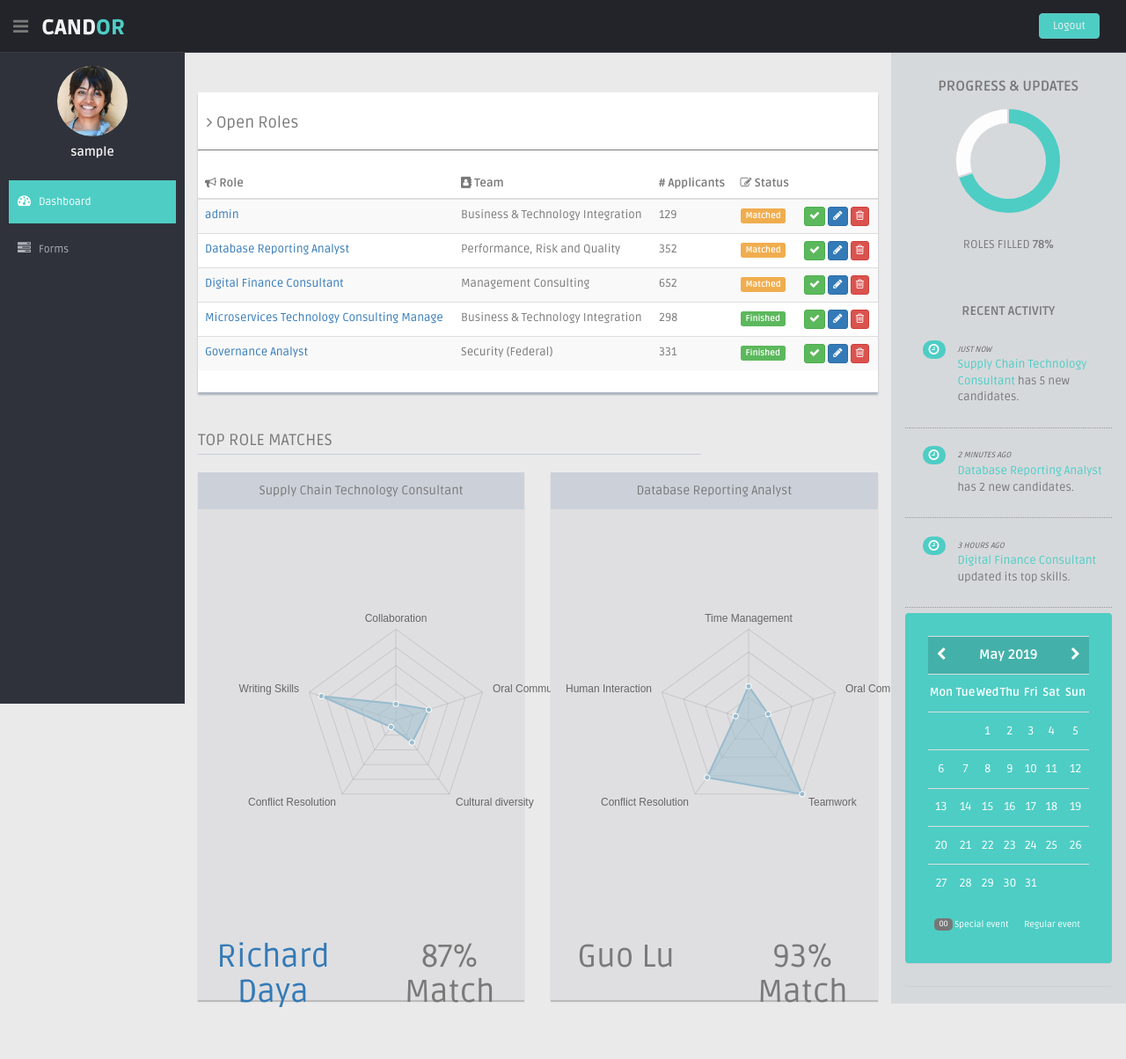
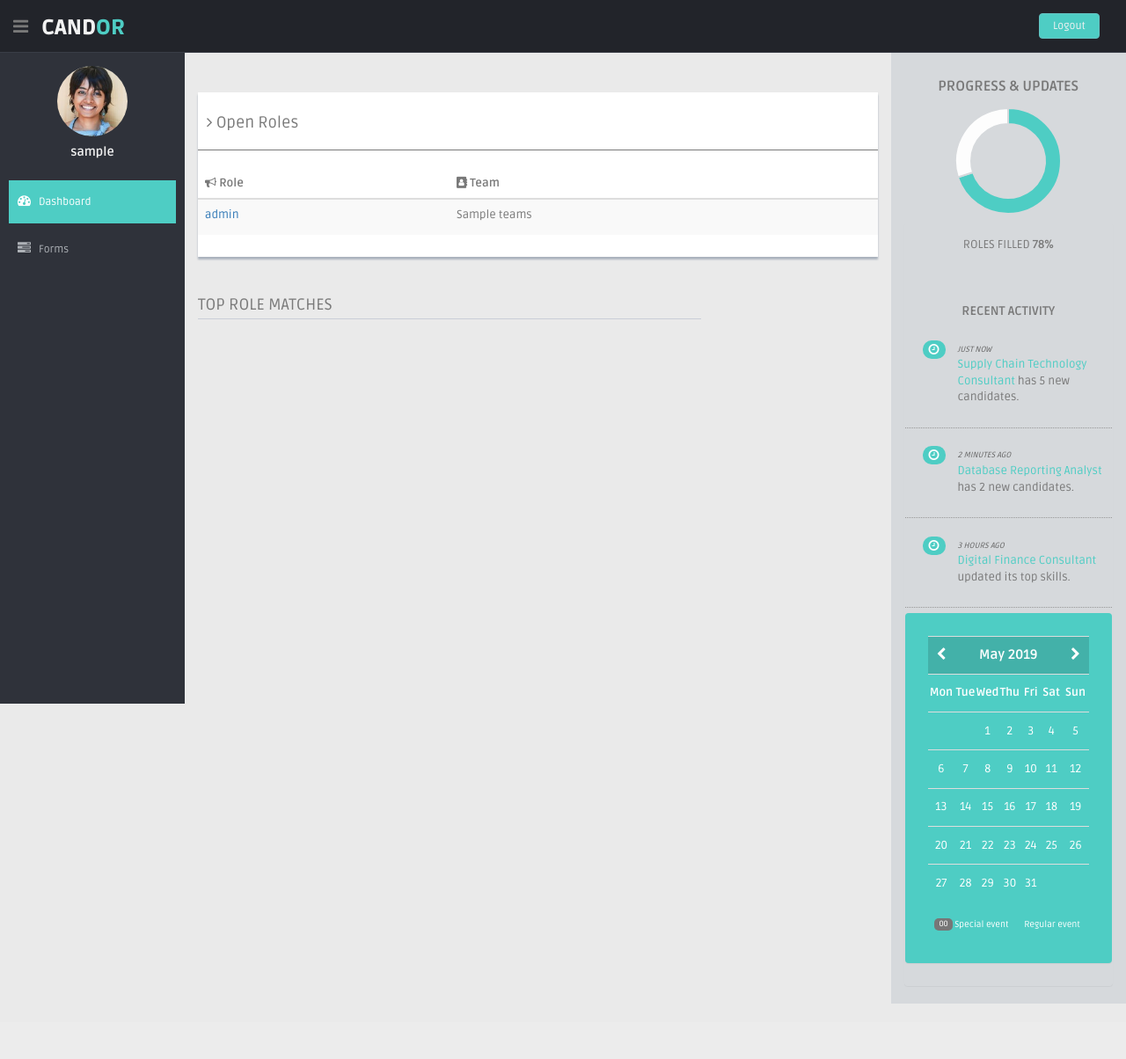
Before and after one commit to cjmoncaliano/tALLy, a Flask app: template tally/templates/index.html in a window 1280 px wide. Shown: the whole page at 88% size. After the commit the page ends 1141 px from the top, so only its background shows below. Run offline with Flask 2, Linux system fonts and the light colour scheme; the visitor is signed in with stand-in values (Sample User, id 1); the template is opened without the code that fills it: most values are stand-ins (such as "Sample title", 1, 10 or a date in 2020); parts of the project's set-up code (start-up, migrations or seed data) failed here and were passed over; some libraries are stand-ins or nearby versions.

Commit message:
Recruiter matching (#9)
* Updating the dashboard to be dynamic

* Got dynamic jobs loading working

* recruiter_matching

* Fixing a filtering issue withe matching phase.

```diff
--- a/tally/static/js/dashboard_roles.js
+++ b/tally/static/js/dashboard_roles.js
@@ -2,13 +2,10 @@ function add_role() {
   var table = document.getElementById("dashboard_table").getElementsByTagName('tbody')[0];
   var row = table.insertRow(table.rows.length);
 
+  console.log(table)
   var cell1 = row.insertCell(0);
   var newText = document.createTextNode(user_info.open_roles[1].role);
   cell1.appendChild(newText);
-
-  //var cell2 = row.insertCell(1);
-  //cell1.innerHTML = user_info.open_roles[1].role};
-  //cell2.innerHTML = "NEW CELL2";
 }
 
 add_role()
--- a/tally/templates/index.html
+++ b/tally/templates/index.html
@@ -93,80 +93,9 @@
                       <tr>
                         <th><i class="fa fa-bullhorn"></i> Role </th>
                         <th class="hidden-phone"><i class="fa fa-address-book"></i> Team </th>
-                        <th><i></i> # Applicants </th>
-                        <th><i class=" fa fa-edit"></i> Status</th>
-                        <th></th>
                       </tr>
                     </thead>
                     <tbody>
-                      <tr>
-                        <td>
-                          <!-- <p>Supply Chain Technology Consultant</p> -->
-                          <a href="basic_table.html#"> {{ user_info.open_roles[1].role}} </a>
-                        </td>
-                        <td class="hidden-phone">Business & Technology Integration</td>
-                        <td> 129 </td>
-                        <td><span class="label label-warning label-mini">Matched</span></td>
-                        <td>
-                          <button class="btn btn-success btn-xs"><i class="fa fa-check"></i></button>
-                          <button class="btn btn-primary btn-xs"><i class="fa fa-pencil"></i></button>
-                          <button class="btn btn-danger btn-xs"><i class="fa fa-trash-o "></i></button>
-                        </td>
-                      </tr>
-                      <tr>
-                        <td>
-                          <a href="basic_table.html#">Database Reporting Analyst</a>
-                        </td>
-                        <td class="hidden-phone"> Performance, Risk and Quality </td>
-                        <td> 352 </td>
-                        <td><span class="label label-warning label-mini">Matched</span></td>
-                        <td>
-                          <button class="btn btn-success btn-xs"><i class="fa fa-check"></i></button>
-                          <button class="btn btn-primary btn-xs"><i class="fa fa-pencil"></i></button>
-                          <button class="btn btn-danger btn-xs"><i class="fa fa-trash-o "></i></button>
-                        </td>
-                      </tr>
-                      <tr>
-                        <td>
-                          <a href="basic_table.html#">
-                            Digital Finance Consultant
-                            </a>
-                        </td>
-                        <td class="hidden-phone"> Management Consulting</td>
-                        <td> 652 </td>
-                        <td><span class="label label-warning label-mini">Matched</span></td>
-                        <td>
-                          <button class="btn btn-success btn-xs"><i class="fa fa-check"></i></button>
-                          <button class="btn btn-primary btn-xs"><i class="fa fa-pencil"></i></button>
-                          <button class="btn btn-danger btn-xs"><i class="fa fa-trash-o "></i></button>
-                        </td>
-                      </tr>
-                      <tr>
-                        <td>
-                          <a href="basic_table.html#">Microservices Technology Consulting Manage</a>
-                        </td>
-                        <td class="hidden-phone">Business & Technology Integration</td>
-                        <td>298</td>
-                        <td><span class="label label-success label-mini">Finished</span></td>
-                        <td>
-                          <button class="btn btn-success btn-xs"><i class="fa fa-check"></i></button>
-                          <button class="btn btn-primary btn-xs"><i class="fa fa-pencil"></i></button>
-                          <button class="btn btn-danger btn-xs"><i class="fa fa-trash-o "></i></button>
-                        </td>
-                      </tr>
-                      <tr>
-                        <td>
-                          <a href="basic_table.html#">Governance Analyst</a>
-                        </td>
-                        <td class="hidden-phone">Security (Federal)</td>
-                        <td> 331 </td>
-                        <td><span class="label label-success label-mini">Finished</span></td>
-                        <td>
-                          <button class="btn btn-success btn-xs"><i class="fa fa-check"></i></button>
-                          <button class="btn btn-primary btn-xs"><i class="fa fa-pencil"></i></button>
-                          <button class="btn btn-danger btn-xs"><i class="fa fa-trash-o "></i></button>
-                        </td>
-                      </tr>
                     </tbody>
                   </table>
                 </div>
@@ -183,54 +112,10 @@
                 </div>
               </div>
               <!-- SERVER STATUS PANELS -->
-              <div class="col-md-6 mb" >
-                <div class="grey-panel pn" style="height:600px">
-                  <div class="grey-header">
-                    <h5>Supply Chain Technology Consultant</h5>
-                  </div>
-                    <canvas id="radar" height = "450px" width = "450px"></canvas>
-                    <div class="row">
-                      <div class="col-sm-6 col-xs-6">
-                        <a href="profile"> <h1> Richard Daya </h1> </a>
-                      </div>
-                      <div class="col-sm-6 col-xs-6">
-                        <h1>87% Match </h1>
-                      </div>
-                    </div>
-                  </div>
-                <!-- /grey-panel -->
+              <div class="col-md-6 mb" id="chart-0">
               </div>
               <!-- /col-md-4-->
-              <div class="col-md-6 mb" >
-                <div class="grey-panel pn" style="height:600px">
-                  <div class="grey-header">
-                    <h5>  Database Reporting Analyst</h5>
-                  </div>
-                  <canvas id="radar2" height="450px" width="450px"></canvas>
-                  <script>
-                    var doughnutData = [{
-                        value: 60,
-                        color: "#1c9ca7"
-                      },
-                      {
-                        value: 40,
-                        color: "#f68275"
-                      }
-                    ];
-                    var myDoughnut = new Chart(document.getElementById("serverstatus02").getContext("2d")).Doughnut(doughnutData);
-                  </script>
-                  <footer>
-                    <div class="row">
-                      <div class="col-sm-6 col-xs-6">
-                        <h1> Guo Lu </h1>
-                      </div>
-                      <div class="col-sm-6 col-xs-6">
-                        <h1>93% Match </h1>
-                      </div>
-                    </div>
-                  </footer>
-                </div>
-                <!--  /darkblue panel -->
+              <div class="col-md-6 mb" id="chart-1">
               </div>
               <!-- /col-md-4 -->
             </div>
@@ -385,6 +270,124 @@
       });
     });
 
+    function get_qualities() {
+      var input = '{{qualities}}'
+      console.log(input);
+
+      // Parsing out the different skills and then grabbing the top 5
+      var result = input.slice(1, -1).split("&#39;");
+      console.log(result)
+      var qualities_list = []
+      var indiv_qualities = []
+
+      for (ind in result) {
+        if (result[ind] == "], [" || result[ind] == "]") {
+          qualities_list.push(indiv_qualities)
+          indiv_qualities = []
+          continue
+        }
+        if (result[ind] != ", " && result[ind] != "[") {
+          indiv_qualities.push(result[ind]);
+        }
+      }
+
+      return qualities_list
+    }
+
+      function updateCharts(id) {
+        /**
+        console.log(id)
+        const queueUpdateResponse = await fetch("/find_top_matches/" + id, {method: "GET"});
+        console.log(queueUpdateResponse);
+
+        **/
+        $.get("/find_top_matches/" + id, function(data) {
+
+          qualities_list = get_qualities()
+          data = data.slice(1, -1)
+          var result = data.split("}, ");
+
+          var ids = []
+          var names = []
+          var traits = []
+          var scores = []
+
+          for (ind in result) {
+            // Getting the id and name
+            split_1 = result[ind].split("'types': [");
+            split_1[0] = split_1[0].slice(0, -3)
+            split_2 = split_1[0].slice(1, -1)
+            split_id_name = split_2.split("', '");
+
+            ids.push(split_id_name[0])
+            names.push(split_id_name[1])
+
+            split_3 = split_1[1].split("], 'scores': [")
+            split_4 = split_3[0].split(', ')
+
+            var indiv_traits= []
+            for (ind_2 in split_4) {
+              split_4[ind_2] = split_4[ind_2].slice(1, -1)
+                indiv_traits.push(split_4[ind_2])
+            }
+
+            split_3[1] = split_3[1].slice(0, -2)
+            split_5 = split_3[1].split(', ')
+
+            var indiv_scores= []
+
+            for (ind_3 in split_5) {
+                indiv_scores.push(parseFloat(split_5[ind_3]))
+            }
+
+                        // Find and remove qualities not in the specification for the role
+                        indiv_traits_2 = []
+                        indiv_scores_2 = []
+                        for (qual_ind in indiv_traits) {
+                          if (qualities_list[id].includes(indiv_traits[qual_ind])) {
+                            indiv_traits_2.push(indiv_traits[qual_ind])
+                            indiv_scores_2.push(indiv_scores[qual_ind])
+                          }
+                        }
+                        console.log(indiv_traits_2)
+                        console.log(indiv_scores_2)
+
+                        traits.push(indiv_traits_2)
+                        scores.push(indiv_scores_2)
+          }
+
+          for (ind in names) {
+            var chart_1 = document.getElementById("chart-" + ind);
+            var match_num = parseInt(ind)+1
+            chart_1.innerHTML =  '<div class="grey-panel pn" style="height:600px">' +
+                  '<div class="grey-header"><h5>' +
+                  '<h5>' + '#' + match_num + ' match' + '</h5></div>' +
+                  '<canvas id="radar-' + ind + '" height = "450px" width = "450px"></canvas>' +
+                  '<div class="row"><div class="col-sm-12 col-xs-6">' +
+                      '<a href="profile"> <h4>' + names[ind] + '</h4> </a>' +
+                    '</div>';
+            display_chart(traits[ind], scores[ind], ind);
+          }
+        })
+      }
+
+    function display_chart(traits, scores, ind) {
+
+      var radarChartData = {
+          labels : traits,
+          datasets : [
+              {
+                  fillColor : "rgba(151,187,205,0.5)",
+                  strokeColor : "rgba(151,187,205,1)",
+                  pointColor : "rgba(151,187,205,1)",
+                  pointStrokeColor : "#fff",
+                  data : scores
+              }
+          ]
+
+      };
+      new Chart(document.getElementById("radar-" + ind).getContext("2d")).Radar(radarChartData);
+    }
     function myNavFunction(id) {
       $("#date-popover").hide();
       var nav = $("#" + id).data("navigation");
@@ -392,15 +395,85 @@
       console.log('nav ' + nav + ' to: ' + to.month + '/' + to.year);
     }
 
+    function add_role(role, team, index) {
+        var table = document.getElementsByTagName('tbody')[0];
 
-    function add_role() {
-        var table = document.getElementById("dashboard_table").getElementsByTagName('tbody')[0];
-        var row = table.insertRow(0);
-        var cell1 = row.insertCell(0);
-        var newText = document.createTextNode('{{user_info.open_roles[0].role}}');
-        cell1.appendChild(newText);
+        console.log(table)
+        const tr = table.insertRow(table.rows.length);
+        const td = tr.insertCell(0);
+        console.log(td)
+        // Create and add new row
+        const role_name = document.createElement('label');
+        //" onClick="updateCharts(this.id)"
+        role_name.innerHTML =  '<a id="' + index + '" onClick="updateCharts(this.id)">' + role + '</a>';
+        //role_name.innerHTML =  '<a id="' + index + '" href="/find_top_matches/' + index + '">' + role + '</a>';
+
+        td.appendChild(role_name);
+
+        const team_td = tr.insertCell(1);
+
+        const team_name = document.createElement('label');
+        team_name.innerHTML =  team;
+
+        team_td.appendChild(team_name)
     }
+
+      var input = '{{roles}}'
+      console.log(input);
+
+      // Parsing out the different skills and then grabbing the top 5
+      var result = input.split("&#39;");
+      console.log(result)
+      var roles = []
+      for (ind in result) {
+        if (result[ind] != ", " && result[ind] != "[" && result[ind] != "]") {
+          roles.push(result[ind]);
+        }
+      }
+
+      var input = '{{teams}}'
+      console.log(input);
+
+      // Parsing out the different skills and then grabbing the top 5
+      var result = input.split("&#39;");
+      console.log(result)
+      var teams = []
+      for (ind in result) {
+        if (result[ind] != ", " && result[ind] != "[" && result[ind] != "]") {
+          teams.push(result[ind]);
+        }
+      }
+
+      var input = '{{qualities}}'
+      console.log(input);
+
+      // Parsing out the different skills and then grabbing the top 5
+      var result = input.slice(1, -1).split("&#39;");
+      console.log(result)
+      var qualities_list = []
+      var indiv_qualities = []
+
+      for (ind in result) {
+        if (result[ind] == "], [" || result[ind] == "]") {
+          qualities_list.push(indiv_qualities)
+          indiv_qualities = []
+          continue
+        }
+        if (result[ind] != ", " && result[ind] != "[") {
+          indiv_qualities.push(result[ind]);
+        }
+      }
+
+      console.log(roles);
+      console.log(teams);
+      console.log(qualities_list);
+
+      for (i in roles) {
+        add_role(roles[i], teams[i], i);
+      }
+
   </script>
+
 </body>
 
 </html>
--- a/tally/views.py
+++ b/tally/views.py
@@ -1,7 +1,7 @@
 from tally import app, db, login_manager, model
 from tally.forms import ApplicantForm, WorkExperience, ExtraActivity, CourseWork, JobForm, RegistrationForm, LoginForm
 from tally.models import User
-from flask import render_template, redirect, url_for, request
+from flask import render_template, redirect, url_for, request, jsonify
 from flask_login import login_user, logout_user, login_required, current_user
 from tally.classifier.classifier import score_experience, return_skills
 from sklearn import preprocessing
@@ -20,9 +20,20 @@ def load_user(userID):
 @app.route('/dashboard')
 def index():
     print(current_user.get_id())
-    user_info = db.users.find_one({"id": current_user.get_id()})
-    print(user_info)
-    return render_template("index.html", user_info = user_info)
+    user = db.users.find_one({"id": current_user.get_id()})
+    open_roles = user["open_roles"]
+
+    roles = []
+    teams = []
+    qualities= []
+    for index in range(len(open_roles)):
+        print(index)
+        print(open_roles[index]['role'])
+        roles.append(open_roles[index]['role'])
+        qualities.append(open_roles[index]['qualities'])
+        teams.append(open_roles[index]['team'])
+    print(qualities)
+    return render_template("index.html", user_info = user, roles = roles, teams = teams, qualities = qualities)
     #return render_template("index.html")
 
 @app.route('/', methods=["GET", "POST"])
@@ -43,7 +54,7 @@ def login():
             if user["role"] == "student" and len(user) <=5:
                 return redirect(url_for('input_resume'))
             elif user_obj.role == 'recruiter':
-                return redirect('/dashboard')
+                return redirect('/role_builder')
             else:
                 return redirect(url_for('profile'))
     else:
@@ -68,10 +79,8 @@ def input_resume():
             db.users.find_one_and_update({"id": current_user.get_id()}, {"$push": {"work_exps": {"company": work.company.data, "role": work.role.data, "desc": work.work_desc.data}}}, upsert=True)
         if activity.extra_desc.data != "" and activity.group.data is not None:
             db.users.find_one_and_update({"id": current_user.get_id()}, {"$push": {"activity": {"group": activity.group.data, "role": activity.title.data, "desc": activity.extra_desc.data}}}, upsert=True)
-            descriptions.append(activity.extra_desc.data)
         if course.course_title.data != "" and course.course_title.data is not None:
             db.users.find_one_and_update({"id": current_user.get_id()}, {"$push": {"course": {"course_title": course.course_title.data, "role": course.category.data, "desc": course.course_desc.data}}}, upsert=True)
-            descriptions.append(course.course_desc.data)
 
         # Calculate skills according to descriptions given
         user_info = db.users.find_one({"id": current_user.get_id()})
@@ -178,24 +187,50 @@ def classifier_test(descriptions = []):
     normalized = [(score) * 10/score_max for score in scores]
     return skills, normalized
 
-@app.route('/test_matching')
-def find_top_matches(n_top = 3):
+@app.route('/find_top_matches/<role_id>', methods = ["GET"])
+def find_top_matches(role_id, n_top = 2):
     student_scores = []
     ids = []
     students = list(db.users.find({"role": "student"}))
+    recruiter_info = db.users.find_one({"id": current_user.get_id()})
+    open_roles = recruiter_info["open_roles"]
+    role_id = int(role_id)
+    role = open_roles[role_id] # find role
+
     for student in students:
         scores = student["skills"]["scores"]
-        student_scores.append(sum(scores))
+
+        # get scores that match with the skills that matter for the role
+        types = student["skills"]["types"]
+
+        scores_2 = []
+        for ind in range(len(types)):
+            if types[ind] in role['qualities']:
+                scores_2.append(scores[ind])
+
+        student_scores.append(sum(scores_2))
         ids.append(student["id"])
+
     if len(student_scores) < n_top:
-        return str(ids)
+        min_len = len(student_scores)
     else:
-        index_scores = np.argsort(student_scores)
-        index_scores = index_scores[::-1]
-        top_ids = []
-        for i in range(n_top):
-            top_ids.append(ids[index_scores[i]])
-        return str(top_ids)
+        min_len = n_top
+
+    index_scores = np.argsort(student_scores)
+    index_scores = index_scores[::-1]
+    top_ids = []
+    user_info_list = []
+    print(student_scores)
+    print(index_scores)
+    for i in range(min_len):
+        #top_ids.append(ids[index_scores[i]])
+        user_info = db.users.find_one({"id": ids[index_scores[i]]})
+        user_info_list.append(user_info["id"])
+        user_info_list.append(user_info["name"])
+        print(student_scores[i])
+        print(user_info["name"])
+        user_info_list.append(user_info["skills"])
+    return str(user_info_list)
 
 
 ### Test Server ###
```
Also changed, not shown: tally/forms.py (+6 -6 lines).
